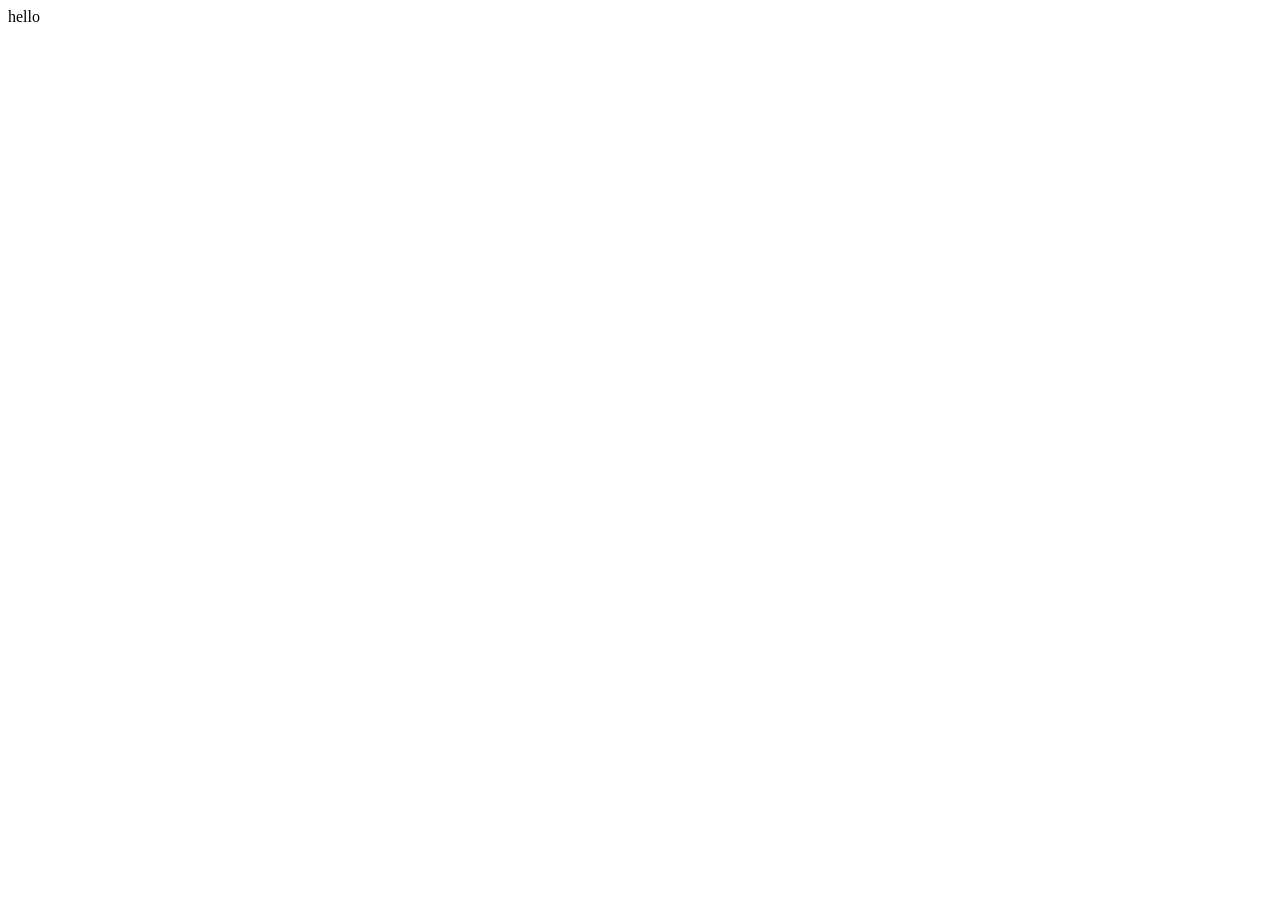
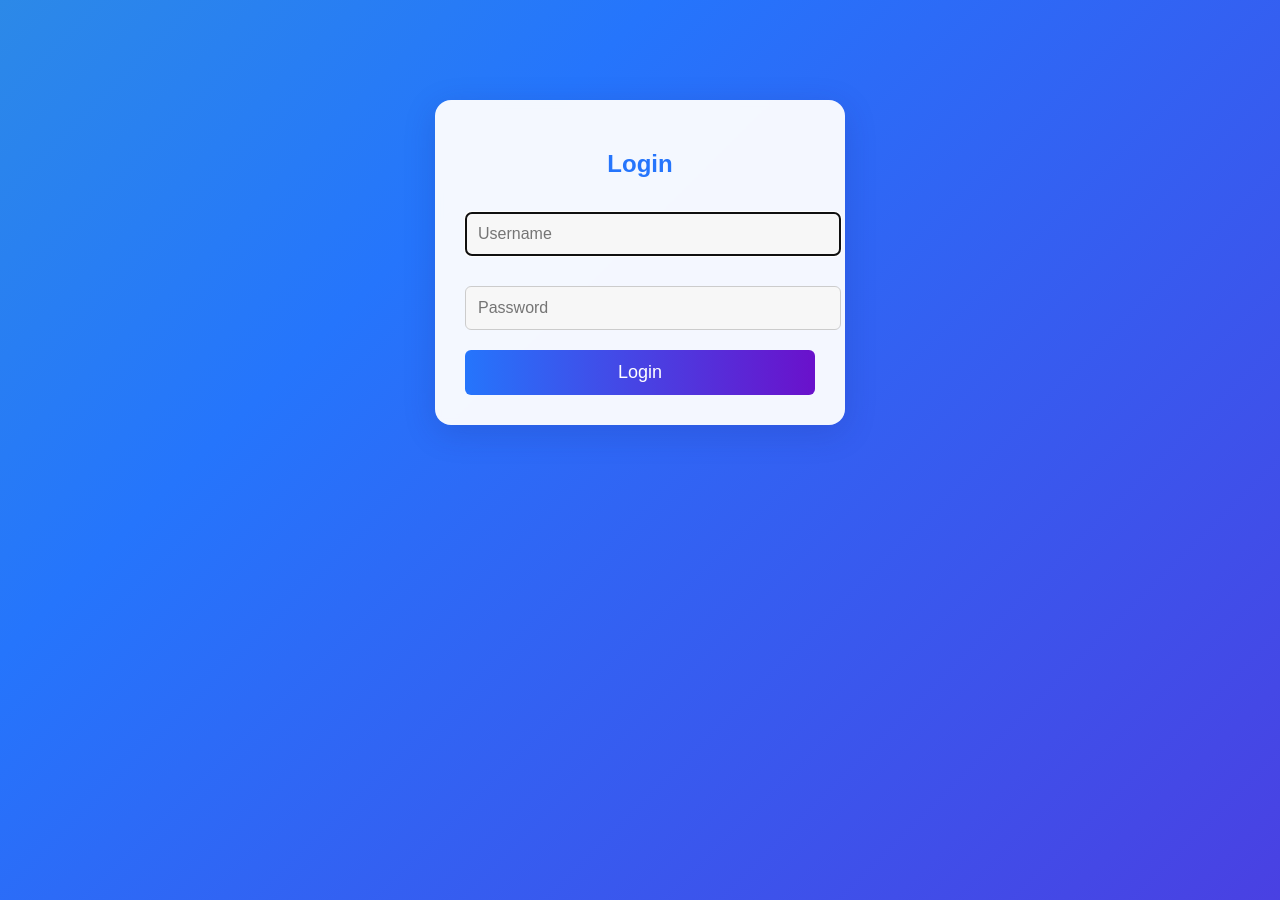
Before and after one commit to confusedcoder14/Plagiarism-checker, a Flask app: page /login in a window 1280 px wide. Before the commit the page is almost empty. Before the commit the page ends 22 px from the top, so only its background shows below. Run offline with Flask 3, Linux system fonts and the light colour scheme.

Commit message:
Update login page UI and improve project

```diff
--- a/app.py
+++ b/app.py
@@ -14,8 +14,17 @@ app.config['ALLOWED_EXTENSIONS'] = {'zip', 'pdf', 'docx', 'txt'}
 def allowed_file(filename):
     return '.' in filename and filename.rsplit('.', 1)[1].lower() in app.config['ALLOWED_EXTENSIONS']
 
-@app.route('/login')
+@app.route('/login', methods=['GET', 'POST'])
 def login():
+    if request.method == 'POST':
+        username = request.form.get('username')
+        password = request.form.get('password')
+        # Simple authentication logic (replace with real user validation)
+        if username == 'admin' and password == 'password':
+            flash('Login successful!', 'success')
+            return redirect(url_for('index'))
+        else:
+            flash('Invalid username or password.', 'error')
     return render_template('login.html')
 
 @app.route('/order')
--- a/templates/login.html
+++ b/templates/login.html
@@ -2,10 +2,78 @@
 <html lang="en">
 <head>
     <meta charset="UTF-8">
-    <meta name="viewport" content="width=device-width, initial-scale=1.0">
-    <title>Document</title>
+    <title>Login</title>
+    <style>
+        body {
+            font-family: Arial, sans-serif;
+            min-height: 100vh;
+            margin: 0;
+            /* Animated gradient background */
+            background: linear-gradient(-45deg, #6a11cb, #2575fc, #43cea2, #185a9d);
+            background-size: 400% 400%;
+            animation: gradientBG 15s ease infinite;
+        }
+        @keyframes gradientBG {
+            0% {background-position: 0% 50%;}
+            50% {background-position: 100% 50%;}
+            100% {background-position: 0% 50%;}
+        }
+        .login-container {
+            width: 350px;
+            margin: 100px auto;
+            padding: 30px;
+            background: rgba(255,255,255,0.95);
+            border-radius: 16px;
+            box-shadow: 0 8px 32px 0 rgba(31, 38, 135, 0.2);
+            backdrop-filter: blur(4px);
+        }
+        h2 {
+            text-align: center;
+            color: #2575fc;
+            margin-bottom: 24px;
+        }
+        input[type="text"], input[type="password"] {
+            width: 100%;
+            padding: 12px;
+            margin: 10px 0 20px 0;
+            border: 1px solid #ccc;
+            border-radius: 6px;
+            font-size: 16px;
+            background: #f7f7f7;
+        }
+        button {
+            width: 100%;
+            padding: 12px;
+            background: linear-gradient(90deg, #2575fc 0%, #6a11cb 100%);
+            color: #fff;
+            border: none;
+            border-radius: 6px;
+            font-size: 18px;
+            cursor: pointer;
+            transition: background 0.3s;
+        }
+        button:hover {
+            background: linear-gradient(90deg, #43cea2 0%, #185a9d 100%);
+        }
+        .error { color: red; text-align: center; }
+        .success { color: green; text-align: center; }
+    </style>
 </head>
 <body>
-    hello
+    <div class="login-container">
+        <h2>Login</h2>
+        {% with messages = get_flashed_messages(with_categories=true) %}
+          {% if messages %}
+            {% for category, message in messages %}
+              <div class="{{ category }}">{{ message }}</div>
+            {% endfor %}
+          {% endif %}
+        {% endwith %}
+        <form method="POST" action="{{ url_for('login') }}">
+            <input type="text" name="username" placeholder="Username" required autofocus>
+            <input type="password" name="password" placeholder="Password" required>
+            <button type="submit">Login</button>
+        </form>
+    </div>
 </body>
 </html>
```
